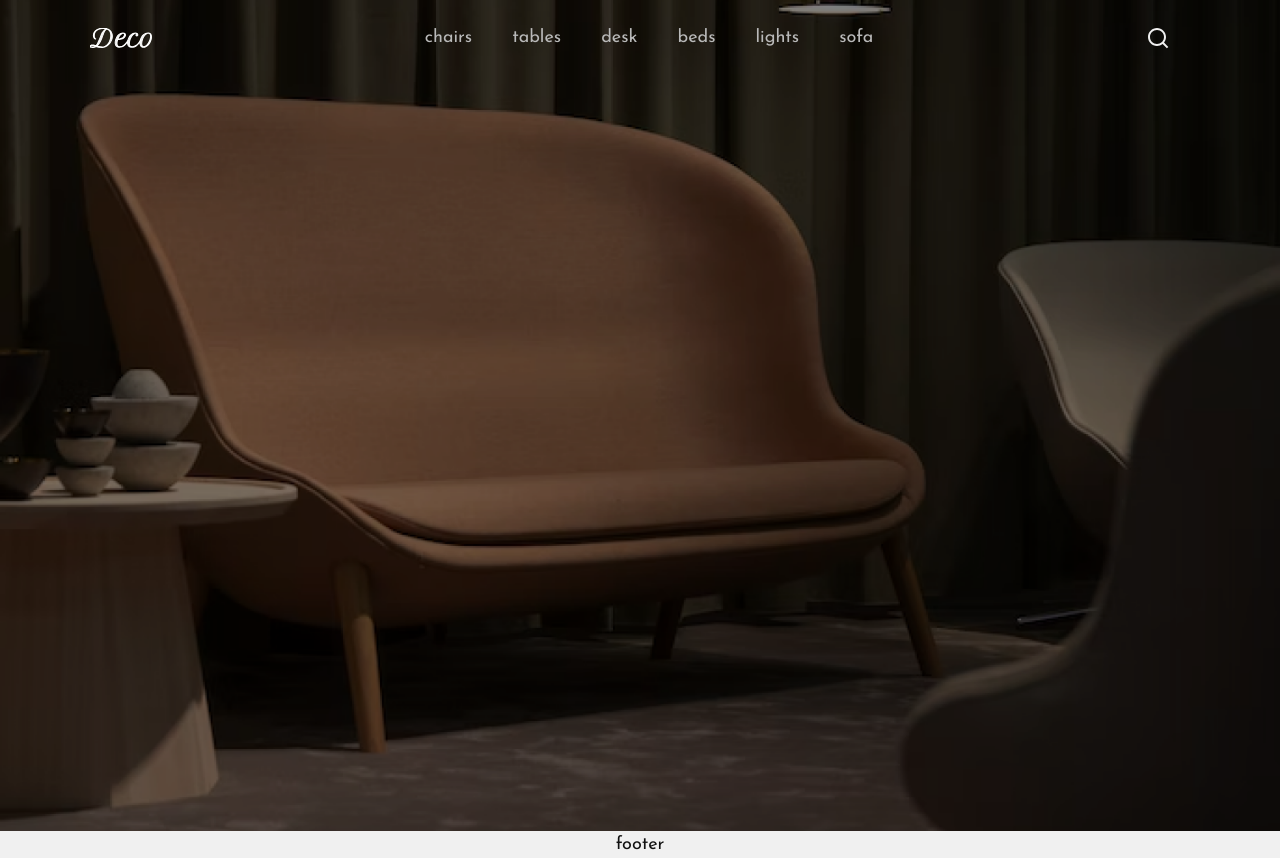
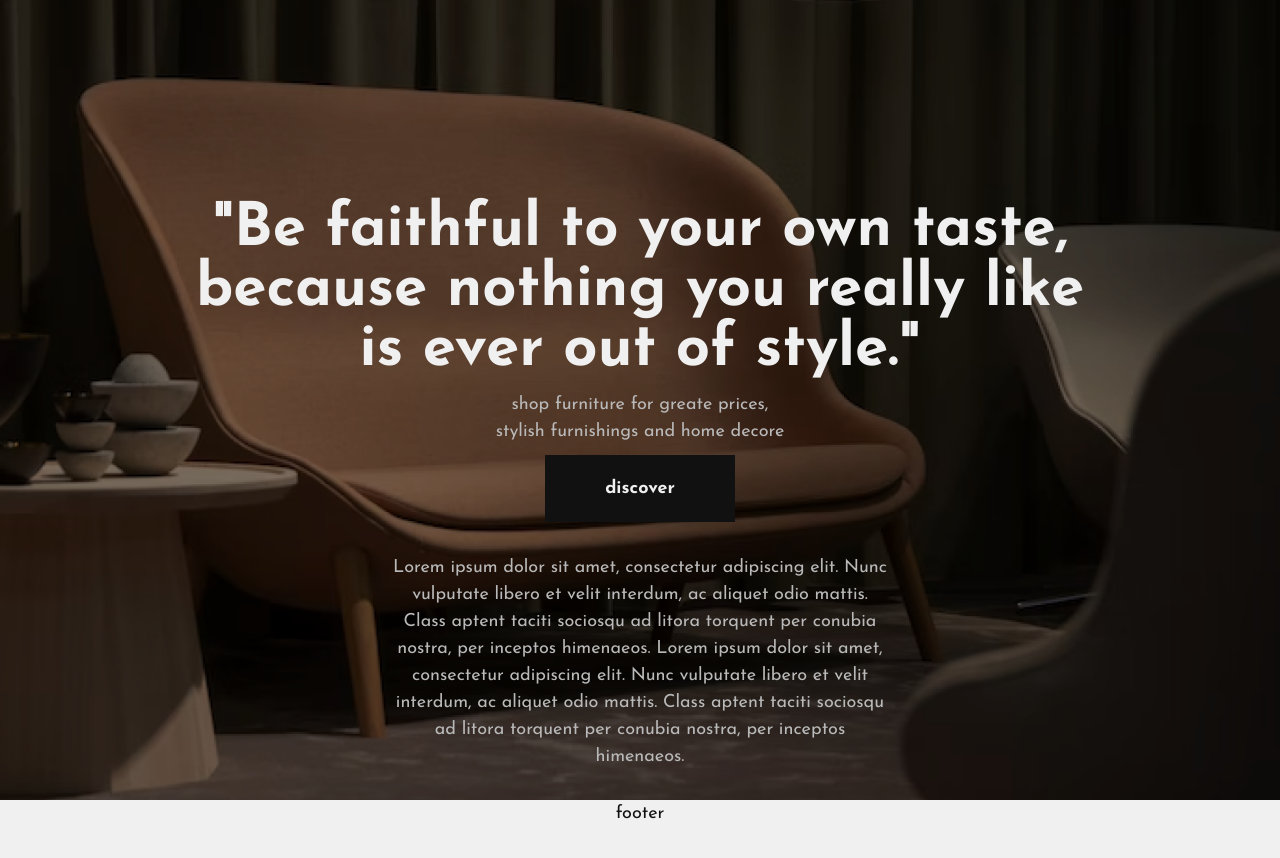
Before and after one commit to TaharBelghitriDz/deco, a React (Vite) app: page / in a window 1280 px wide. After the commit the page ends 827 px from the top, so only its background shows below. Built offline with nearby package versions, Linux system fonts and the light colour scheme; a web font is replaced by a local one.

Commit message:
home components

```diff
--- a/src/compenents/home.component.tsx
+++ b/src/compenents/home.component.tsx
@@ -1,9 +1,46 @@
-import { Image, VStack } from "@chakra-ui/react";
+import { Box, Image, Text, VStack } from "@chakra-ui/react";
 
 const HomeComponent = () => {
   return (
-    <VStack w="full">
-      <Image w="full" src="/cover.png" objectFit="cover" />
+    <VStack
+      pos="relative"
+      w="full"
+      h="auto"
+      spacing="0"
+      textAlign="center"
+      color="white"
+    >
+      <Image w="full" src="/cover.png" h="100vh" objectFit="cover" />
+      <VStack
+        pos="absolute"
+        bottom="30px"
+        w="full"
+        top="200px"
+        justifyContent="space-between"
+      >
+        <Box fontSize="60px" maxW="900px" fontWeight="bold" lineHeight="60px">
+          "Be faithful to your own taste, <Text /> because nothing you really
+          like is ever out of style."
+        </Box>
+        <Box color="gray">
+          shop furniture for greate prices,
+          <Text /> stylish furnishings and home decore
+        </Box>
+        <Text p="20px" px="60px" cursor="pointer" fontWeight="bold" bg="black">
+          discover
+        </Text>
+        <Box />
+        <Box />
+        <Text color="gray" maxW="500px">
+          Lorem ipsum dolor sit amet, consectetur adipiscing elit. Nunc
+          vulputate libero et velit interdum, ac aliquet odio mattis. Class
+          aptent taciti sociosqu ad litora torquent per conubia nostra, per
+          inceptos himenaeos. Lorem ipsum dolor sit amet, consectetur adipiscing
+          elit. Nunc vulputate libero et velit interdum, ac aliquet odio mattis.
+          Class aptent taciti sociosqu ad litora torquent per conubia nostra,
+          per inceptos himenaeos.
+        </Text>
+      </VStack>
     </VStack>
   );
 };
```
